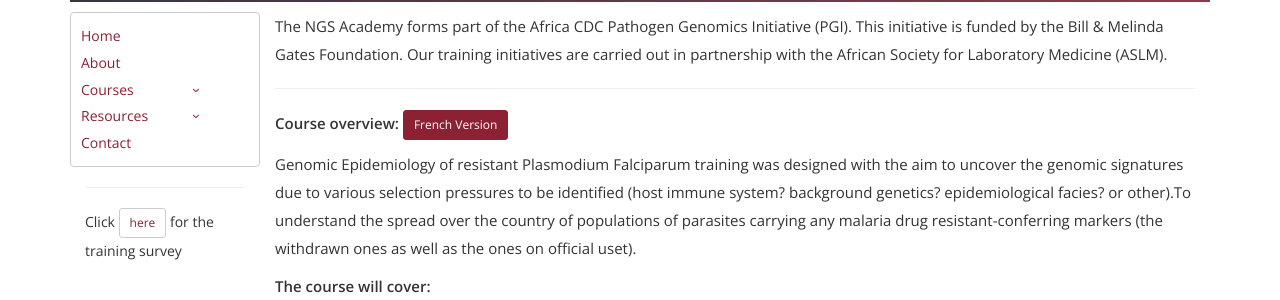
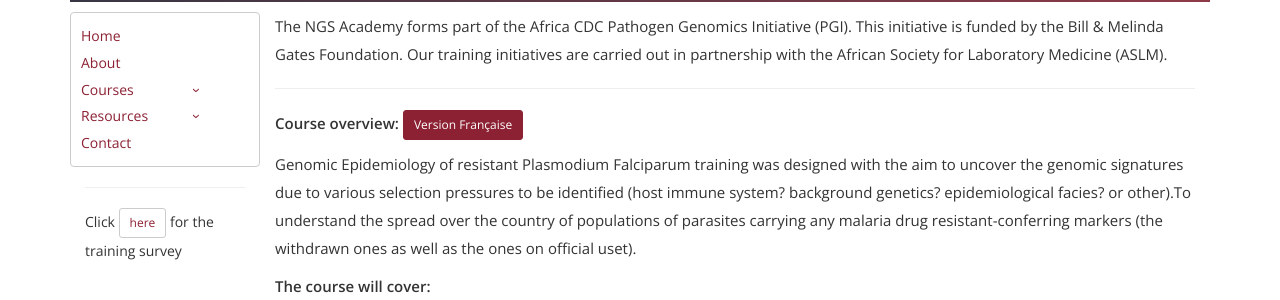
Before and after one commit to uct-cbio/ngs-academy, a Jekyll site: the page built from _posts/2022-10-29-Bioinformatics-Analysis-of-PFG-data.md, in a window 1280 px wide. Shown: the part 291-591 px from the top of the page. Built offline with Jekyll 4.4.1, drawn with Linux system fonts in a browser that asks for light colours; nearby versions of some CDN libraries; some web fonts are replaced; comment, search, counter and statistics services are not loaded; some of the changed lines change nothing that is shown.

Commit message:
added title to page

```diff
--- a/_posts/2022-10-29-Bioinformatics-Analysis-of-PFG-data.md
+++ b/_posts/2022-10-29-Bioinformatics-Analysis-of-PFG-data.md
@@ -20,8 +20,7 @@
 
 <p align="left"><b >Course overview:</b>
    <button type="button" class="btn btn-danger btn-sm" data-toggle="modal"
-                                    data-target="#myModal1">
-                                    French Version
+                                    data-target="#myModal1">Version Française
                                 </button>
                                 <!-- The Modal -->
                                 <div class="modal fade" id="myModal1">
@@ -29,7 +28,8 @@
                                         <div class="modal-content">
                                             <!-- Modal Header -->
                                             <div class="modal-header">
-                                                <div class="modal-title font-weight-bold text-center"><b>Atelier de formation</b></div>
+                                                <div class="modal-title font-weight-bold text-center"><b>Introduction to Bioinformatics Analysis of Plasmodium Falciparum Genome data training 2022 <br>
+                                                <br>Atelier de formation</b></div>
                                                 <button type="button" class="close"
                                                     data-dismiss="modal">&times;</button><br>
                                             </div>
@@ -96,7 +96,7 @@
                                             <!-- Modal footer -->
                                             <div class="modal-footer">
                                                 <button type="button" class="btn btn-danger btn-sm"
-                                                    data-dismiss="modal">Close</button>
+                                                    data-dismiss="modal">Fermer</button>
                                             </div>
                                         </div>
                                     </div>
```
